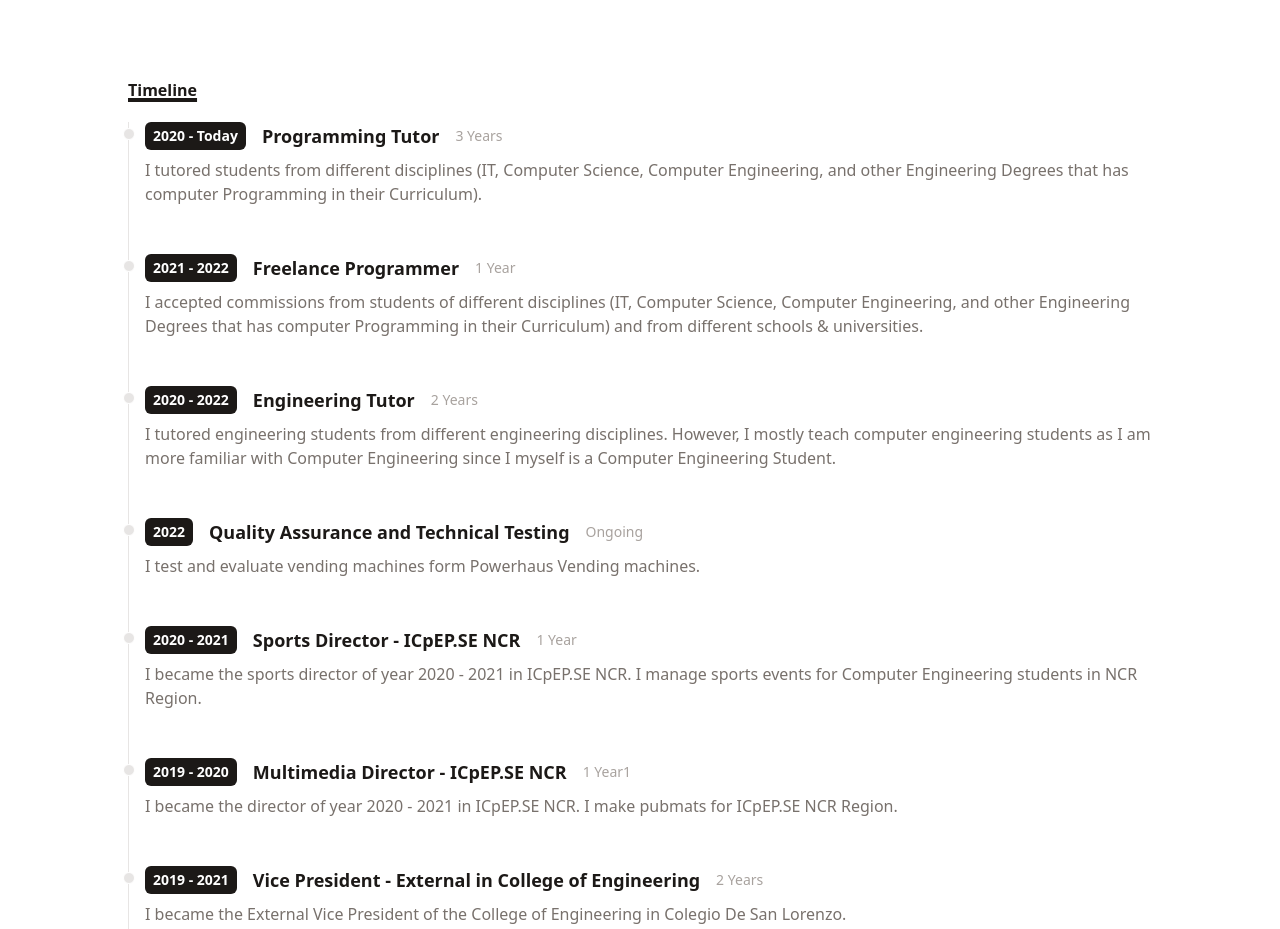
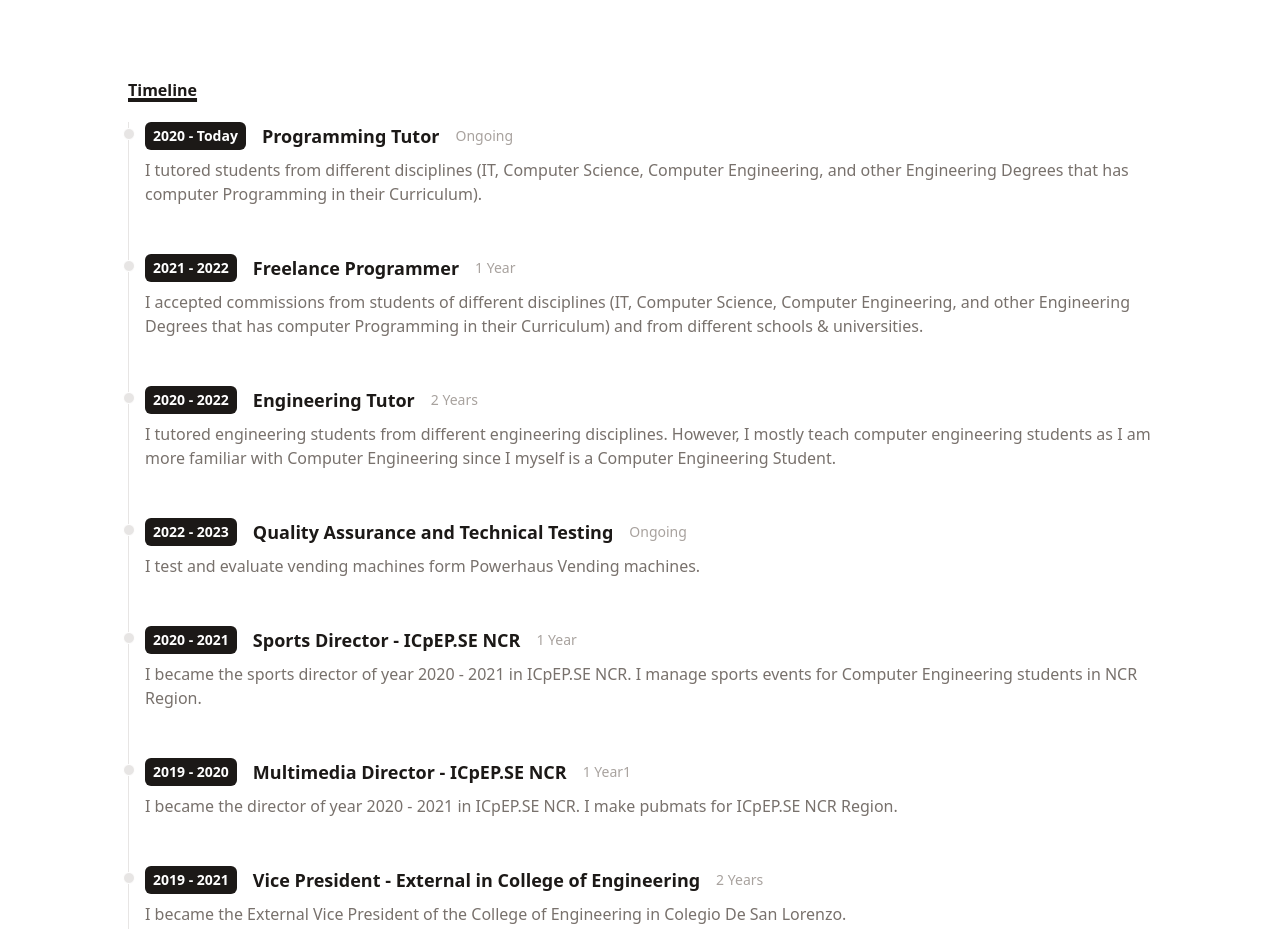
Before and after one commit to AlgoChad/Portfolio-Website, a React (Vite) app in the folder portfolio-profile/: page / in a window 1280 px wide. Shown: the part 1470-2399 px from the top of the page. Built offline with nearby package versions, Linux system fonts and the light colour scheme.

Commit message:
Update timeline-1

```diff
--- a/portfolio-profile/src/data/timeline.js
+++ b/portfolio-profile/src/data/timeline.js
@@ -2,7 +2,7 @@ export default [
     {
         year: '2020 - Today',
         title: "Programming Tutor",
-        duration: '3 Years',
+        duration: 'Ongoing',
         details: 'I tutored students from different disciplines (IT, Computer Science, Computer Engineering, and other Engineering Degrees that has computer Programming in their Curriculum).',
     },
 
@@ -19,7 +19,7 @@ export default [
         details: 'I tutored engineering students from different engineering disciplines. However, I mostly teach computer engineering students as I am more familiar with Computer Engineering since I myself is a Computer Engineering Student.'
     },
     {
-        year: '2022',
+        year: '2022 - 2023',
         title: "Quality Assurance and Technical Testing",
         duration: 'Ongoing',
         details: 'I test and evaluate vending machines form Powerhaus Vending machines.'
```
